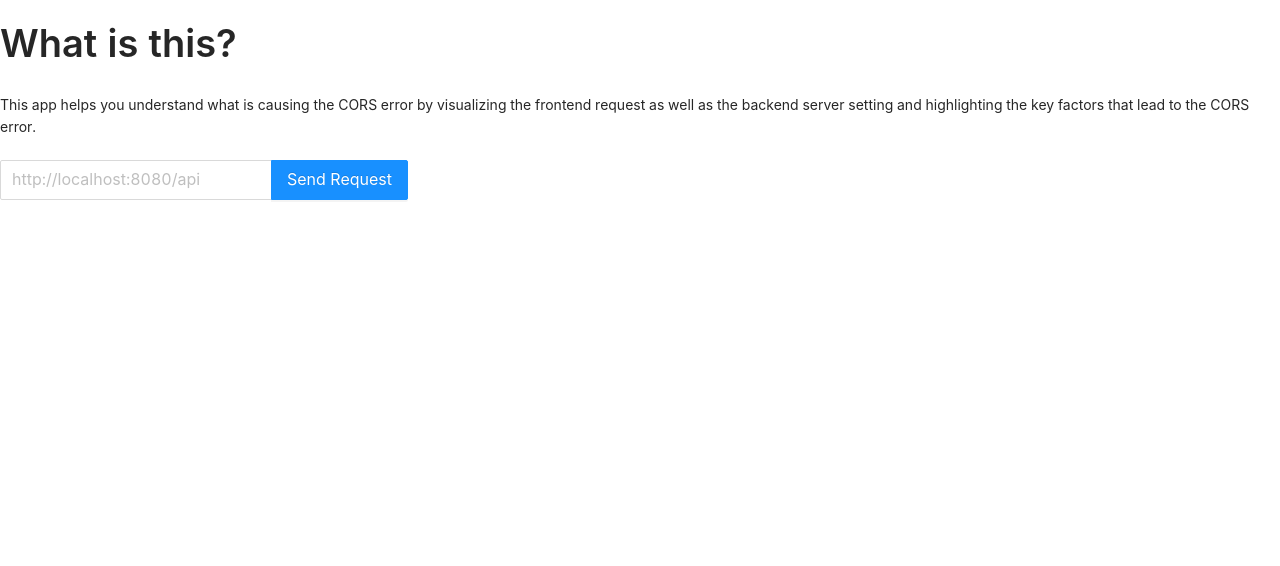
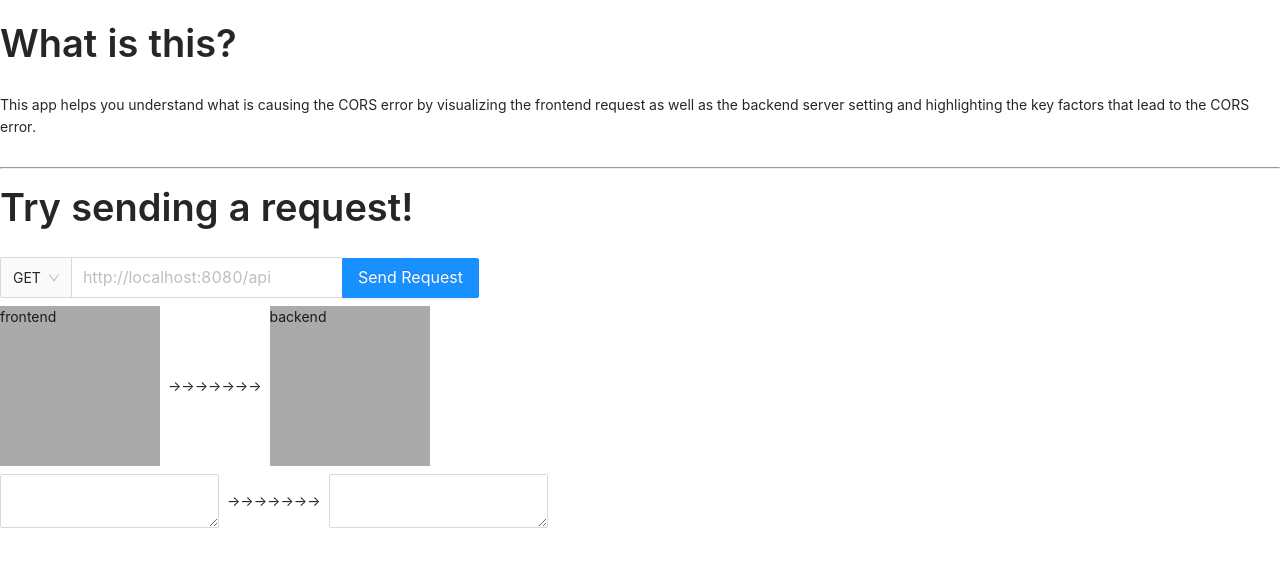
Before and after one commit to verhichi/cors-sandbox, a React (Vite) app in the folder packages/apps/frontend/: page / in a window 1280 px wide. Shown: the top 566 px of the page. Built offline with nearby package versions, Linux system fonts and the light colour scheme.

Commit message:
feat: add method selection

```diff
--- a/packages/apps/frontend/src/App.tsx
+++ b/packages/apps/frontend/src/App.tsx
@@ -1,21 +1,28 @@
-import axios from 'axios'
+import axios, { Method } from 'axios'
 import { useState } from 'react'
-import { DEFAULT_REQUEST_URL } from '@/constants'
-import { Input, Space, Typography } from 'antd'
+import { DEFAULT_REQUEST_URL, METHODS } from '@/constants'
+import { Input, Space, Typography, Select, Table, Tag } from 'antd'
 
-const { Search } = Input
+const { Option } = Select
+const { Search, TextArea } = Input
 const { Paragraph, Text, Title } = Typography
 
 export const App = () => {
   const [loading, setLoading] = useState(false)
   const [isNetworkError, setIsNetworkError] = useState(false)
+  const [method, setMethod] = useState<Method>(METHODS[0])
+
+  const handleChangeMethod = (value: Method) => setMethod(value)
 
   const handleClickButton = async (value: string) => {
     setLoading(true)
     setIsNetworkError(false)
 
     try {
-      await axios.get(value || DEFAULT_REQUEST_URL)
+      await axios.request({
+        method,
+        url: value || DEFAULT_REQUEST_URL,
+      })
     } catch (e) {
       console.log(e)
       setIsNetworkError(true)
@@ -34,15 +41,36 @@ export const App = () => {
           factors that lead to the CORS error.
         </Paragraph>
       </Space>
-      <Space>
+      <hr />
+      <Space direction="vertical">
+        <Title level={1}>Try sending a request!</Title>
         <Search
           placeholder={DEFAULT_REQUEST_URL}
           enterButton="Send Request"
           onSearch={handleClickButton}
           size="large"
           loading={loading}
+          addonBefore={
+            <Select<Method> defaultValue={METHODS[0]} onChange={handleChangeMethod}>
+              {METHODS.map((method) => (
+                <Option key={method} value={method}>
+                  {method}
+                </Option>
+              ))}
+            </Select>
+          }
         />
         {isNetworkError && <Text type="danger">Network Error!</Text>}
+      </Space>
+      <Space>
+        <div className="left box">frontend</div>
+        <div className="middle">→→→→→→→</div>
+        <div className="right box">backend</div>
+      </Space>
+      <Space>
+        <TextArea />
+        <div className="middle">→→→→→→→</div>
+        <TextArea />
       </Space>
     </Space>
   )
--- a/packages/apps/frontend/src/constants/index.ts
+++ b/packages/apps/frontend/src/constants/index.ts
@@ -1 +1,12 @@
+import { Method } from 'axios'
+
 export const DEFAULT_REQUEST_URL = 'http://localhost:8080/api'
+export const METHODS: Method[] = [
+  'GET',
+  'DELETE',
+  'HEAD',
+  'OPTIONS',
+  'POST',
+  'PUT',
+  'PATCH',
+]
--- a/packages/apps/frontend/src/index.css
+++ b/packages/apps/frontend/src/index.css
@@ -5,3 +5,9 @@
   max-width: 1280px;
   margin: 20px auto;
 }
+
+.box {
+  background: #aaa;
+  height: 160px;
+  width: 160px;
+}
```
